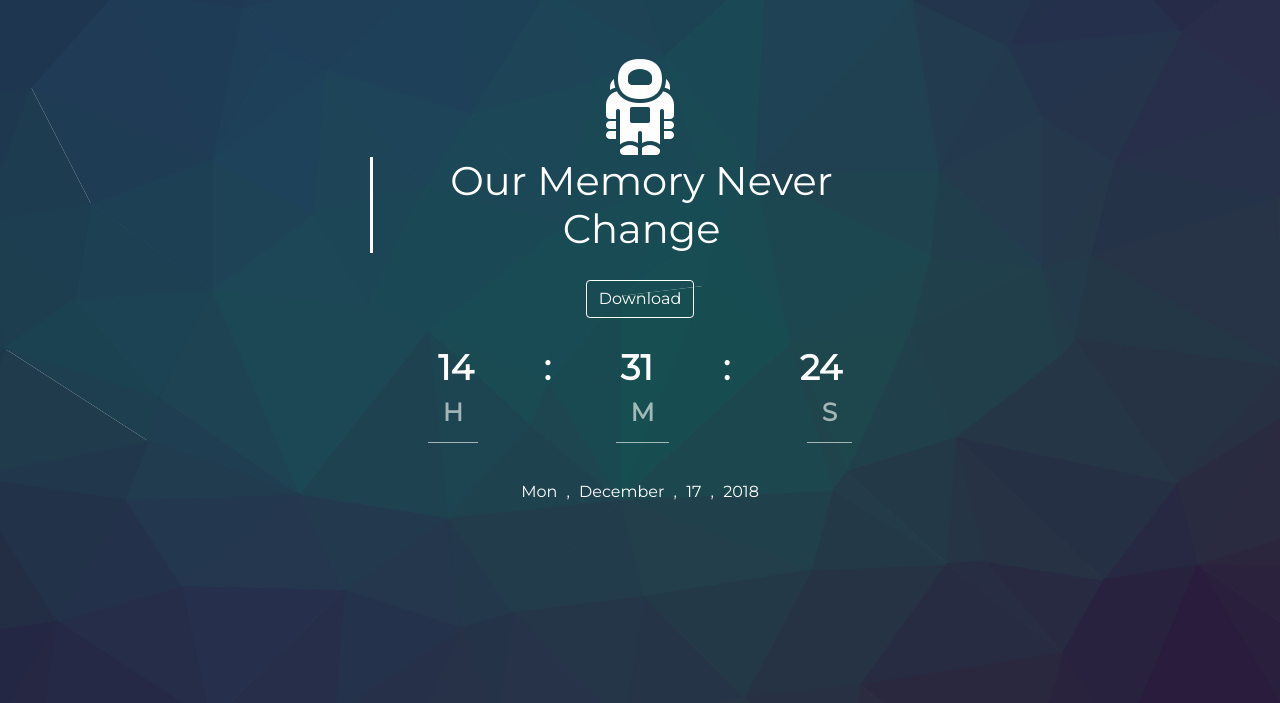
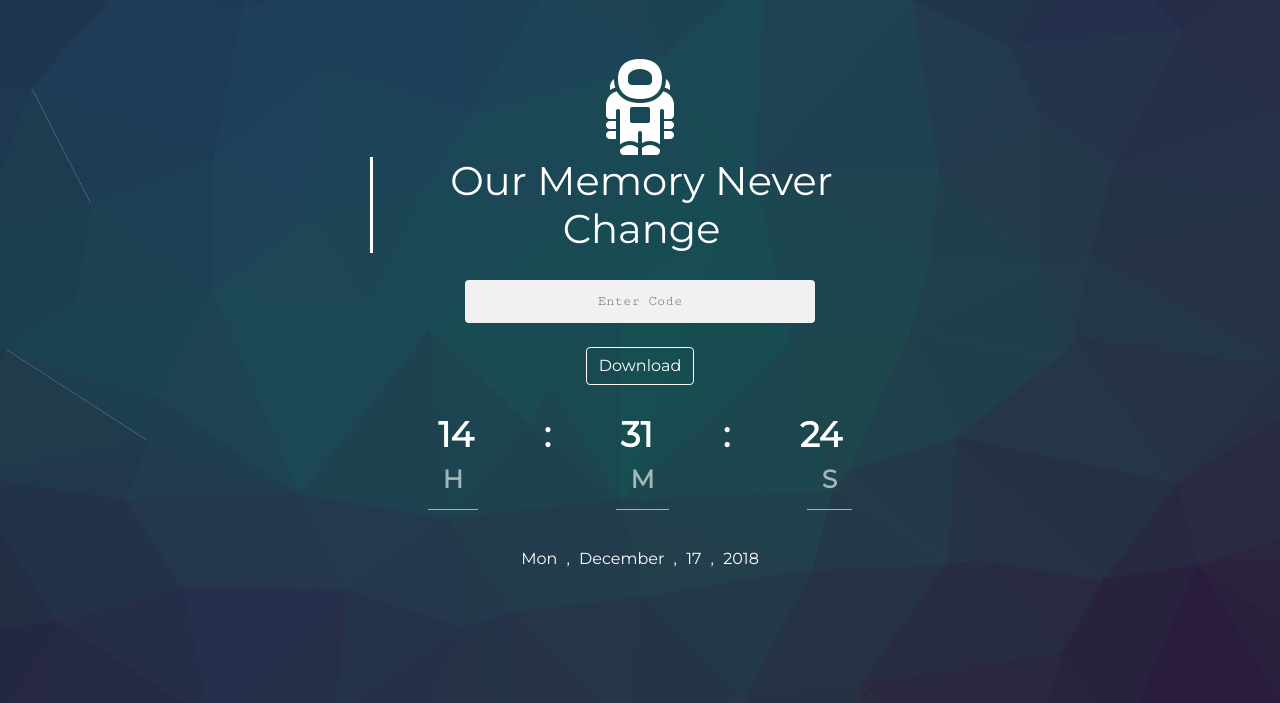
Before and after one commit to ComsciNuol/SatanCode, a plain HTML site: page index.html in a window 1280 px wide. Shown: the part 97-800 px from the top of the page. Drawn offline with nearby package versions, Linux system fonts and the light colour scheme.

Commit message:
Update index.html

```diff
--- a/index.html
+++ b/index.html
@@ -56,8 +56,18 @@
                 <div class="col-md-3">
                 </div>
             </div>
+            <div class="row">
+                <div class="col-md-4">
+                </div>
+                <div class="col-md-4 text-center">
+                    <input class="form-ontrol text-center" type="text" id="txt_code" placeholder="Enter Code" required="">
+                    <small id="txt_mute" class="text-muted"></small>
+                </div>
+                <div class="col-md-4">
+                </div>
+            </div><br>
             <div class="text-center">
-                    <a href="https://drive.google.com/open?id=14_rUX1by9BVHcpzZcf043qxrGTYnQfvF"><button class="btn btn-outline-light my-2 my-sm-0" id="btn-load" type="button">Download</button></a>
+                    <button class="btn btn-outline-light my-2 my-sm-0" onclick="check()" id="btn-load" type="button">Download</button></a>
             </div>
     </div>
     <br>
```
